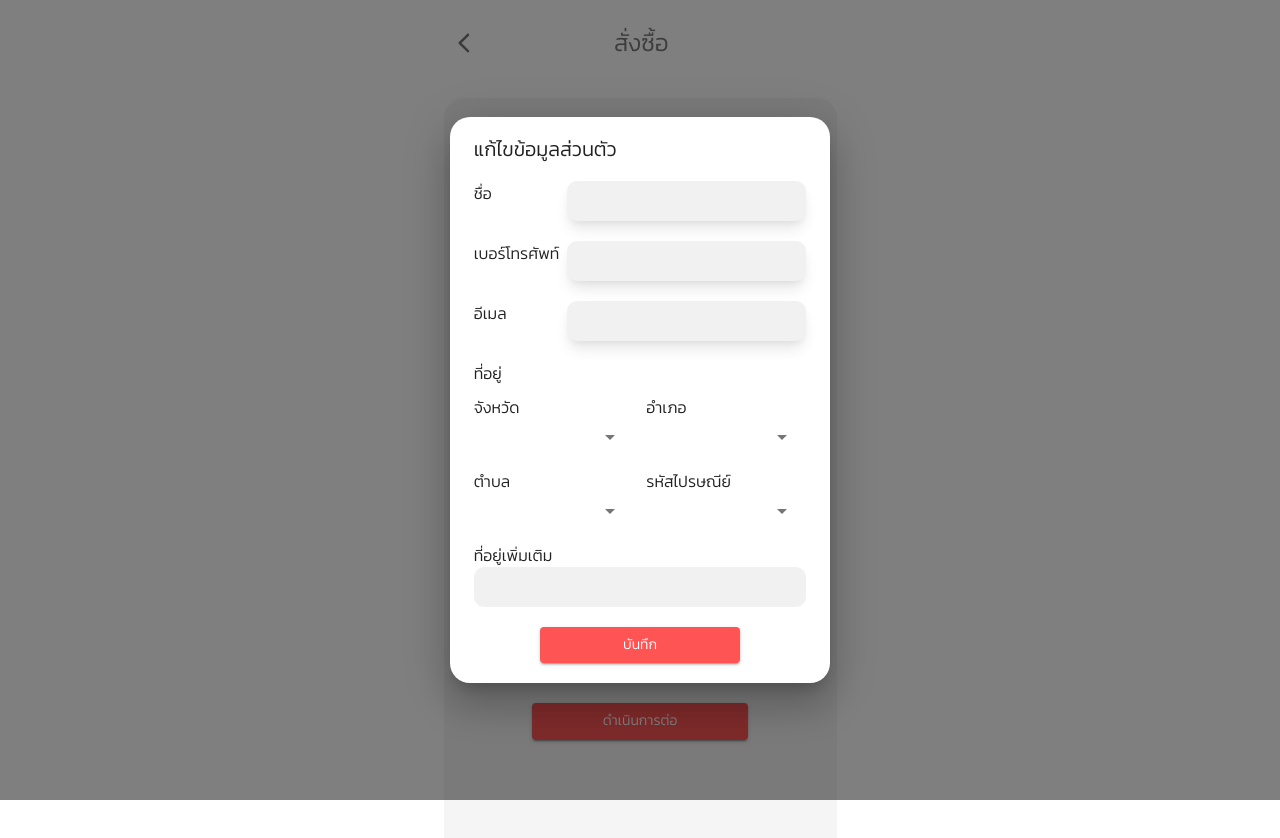
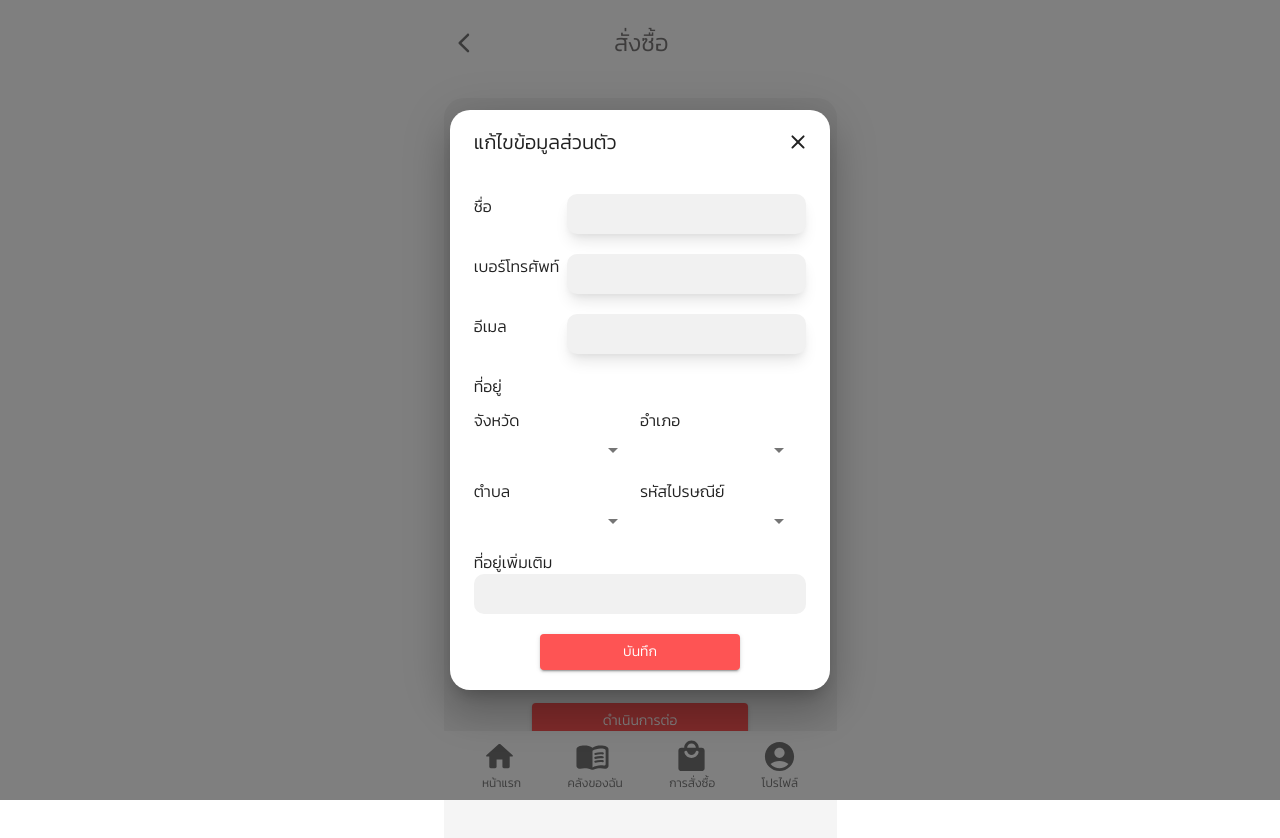
Before and after one commit to pukkysasikan/yaakzmb, a Next.js app: page /check_out in a window 1280 px wide. Both pictures are taken after a click on the button 777 px from the left and 155 px from the top of the page. Shown: the top 838 px of the page. Built offline with nearby package versions, Linux system fonts and the light colour scheme.

Commit message:
แก้ไขขนาดdialog

```diff
--- a/components/dialog/DialogEditUser.tsx
+++ b/components/dialog/DialogEditUser.tsx
@@ -1,4 +1,5 @@
 import { SelectInputBase } from "@/services/StyleUtils";
+import { ClearRounded } from "@mui/icons-material";
 import {
   Dialog,
   DialogTitle,
@@ -24,7 +25,17 @@ export default function DialogEditUserProps(props: DialogProps) {
         },
       }}
     >
+      <div
+        onClick={props.onClose}
+        style={{
+          justifyContent: "space-between",
+          display: "flex",
+        }}
+      >
         <DialogTitle>แก้ไขข้อมูลส่วนตัว</DialogTitle>
+        <ClearRounded style={{ margin: "20px 20px 0px 0px" }} />
+      </div>
+
       <DialogContent>
         <div className="edit-container">
           <div
@@ -75,10 +86,21 @@ export default function DialogEditUserProps(props: DialogProps) {
           </div>
           <Typography>ที่อยู่</Typography>
           <div className="select-address-container">
-            <div>
-              <div style={{ marginTop: 10 }}>
+            <div style={{ marginTop: 10, width: "100%" }}>
               <Typography>จังหวัด</Typography>
-                <FormControl sx={{ height: 40, width: 160 }}>
+              <FormControl style={{ width: "95%" }}>
+                <Select
+                  className="bg-select-address2"
+                  id="demo-multiple-chip-label"
+                  displayEmpty
+                  input={<SelectInputBase id="select-multiple-chip" />}
+                ></Select>
+              </FormControl>
+            </div>
+
+            <div style={{ marginTop: 10, width: "100%" }}>
+              <Typography>อำเภอ</Typography>
+              <FormControl style={{ width: "95%" }}>
                 <Select
                   id="demo-multiple-chip-label"
                   displayEmpty
@@ -89,10 +111,10 @@ export default function DialogEditUserProps(props: DialogProps) {
             </div>
           </div>
 
-            <div>
-              <div style={{ marginTop: 10 }}>
-                <Typography>อำเภอ</Typography>
-                <FormControl sx={{ height: 40, width: 160 }}>
+          <div className="select-address-container">
+            <div style={{ marginTop: 10, width: "100%" }}>
+              <Typography>ตำบล</Typography>
+              <FormControl style={{ width: "95%" }}>
                 <Select
                   id="demo-multiple-chip-label"
                   displayEmpty
@@ -101,14 +123,10 @@ export default function DialogEditUserProps(props: DialogProps) {
                 ></Select>
               </FormControl>
             </div>
-            </div>
-          </div>
 
-          <div className="select-address-container">
-            <div>
-              <div style={{ marginTop: 10 }}>
-                <Typography>ตำบล</Typography>
-                <FormControl sx={{ height: 40, width: 160 }}>
+            <div style={{ marginTop: 10, width: "100%" }}>
+              <Typography>รหัสไปรษณีย์</Typography>
+              <FormControl style={{ width: "95%" }}>
                 <Select
                   id="demo-multiple-chip-label"
                   displayEmpty
@@ -116,21 +134,6 @@ export default function DialogEditUserProps(props: DialogProps) {
                   className="bg-select-address2"
                 ></Select>
               </FormControl>
-              </div>
-            </div>
-
-            <div>
-              <div style={{ marginTop: 10 }}>
-                <Typography>รหัสไปรษณีย์</Typography>
-                <FormControl sx={{ height: 40, width: 160 }}>
-                  <Select
-                    id="demo-multiple-chip-label"
-                    displayEmpty
-                    input={<SelectInputBase id="select-multiple-chip" />}
-                    className="bg-select-address2"
-                  ></Select>
-                </FormControl>
-              </div>
             </div>
           </div>
           <div style={{ marginTop: 10, marginBottom: 20 }}>
--- a/styles/globals.css
+++ b/styles/globals.css
@@ -32,13 +32,13 @@ a {
 }
 
 .bottom {
-  bottom: 0;
+  position: fixed; /* กำหนดให้ติดตั้งอยู่แน่นหน้าจอ */
+  bottom: 0; /* ติดตั้งไว้ด้านล่างของหน้าจอ */
   justify-content: space-evenly;
   display: flex;
   padding: 0;
   z-index: 999;
   background-color: #fff;
-
   width: 393px;
 }
 
@@ -395,7 +395,7 @@ a {
 }
 
 .css-uwi3e2-MuiTabs-indicator {
-  position: absolute;
+  position: fixed;
   height: 2px;
   bottom: 0;
   width: 100%;
@@ -463,7 +463,7 @@ a {
 
 .bg-select-address2 {
   background-color: #f1f1f1;
-  width: 155px;
+  width: 100%;
   height: 37px;
   border-radius: 10px;
 }
@@ -509,8 +509,6 @@ a {
   justify-content: space-evenly;
 }
 
-/* เมื่อ hover ที่แท็บ */
-
 /* เมื่อแท็บถูกเลือก */
 .box-tabs .MuiTabs-root .Mui-selected {
   background-color: white; /* กำหนดสีพื้นหลังเมื่อถูกเลือก */
@@ -533,10 +531,6 @@ a {
 
 .css-12zaef5.MuiStepLabel-alternativeLabel {
   margin-top: 0px;
-}
-
-.css-1hds57e {
-  background-color: "none" !important;
 }
 
 .box-status {
```
Lines whose indentation alone changed are shown as unchanged.
